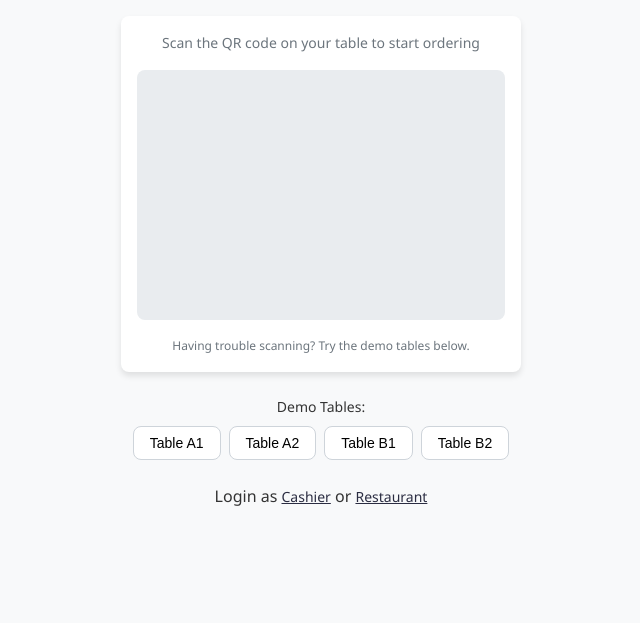
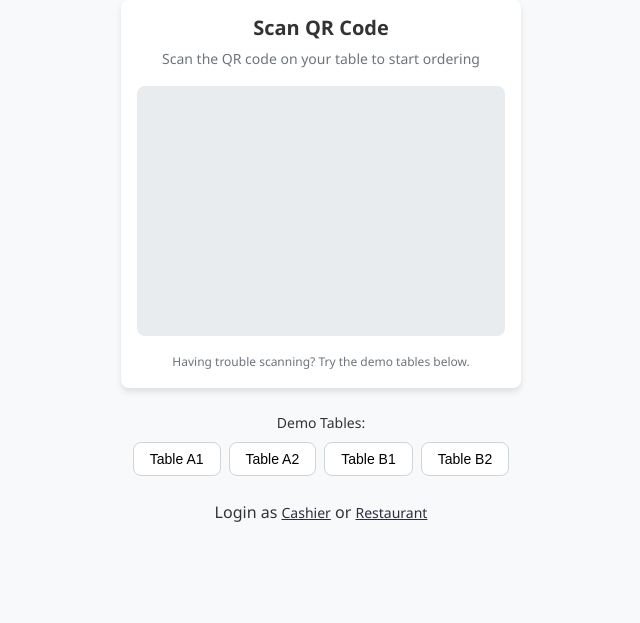
Before and after one commit to Triaas/foodie, a plain HTML site: page index.html in a window 1280 px wide. Shown: the part 177-800 px from the top of the page, without its empty margins (319-959 px from the left). Drawn offline with Linux system fonts and the light colour scheme.

Commit message:
Balik Lagi
Test

```diff
--- a/index.html
+++ b/index.html
@@ -18,7 +18,7 @@
 
             <div class="scanner-box">
                 <div class="scanner-header">
-                    <!-- <h2>Scan QR Code</h2> -->
+                    <h2>Scan QR Code</h2>
                     <p>Scan the QR code on your table to start ordering</p>
                 </div>
 
```
